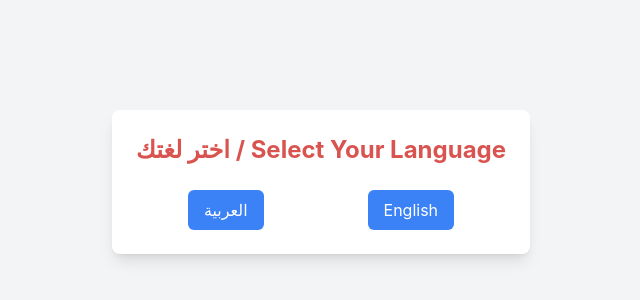
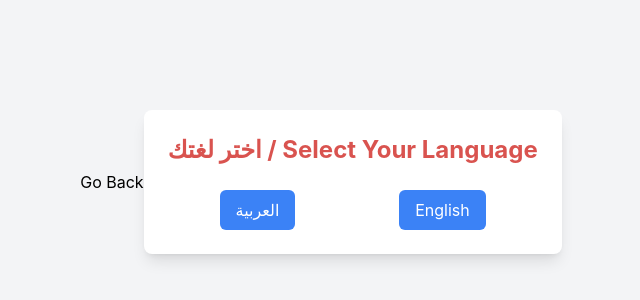
Before and after one commit to abdulrahmanRadan/who-is-react, a React (Create React App) app: page /language-selection in a window 1280 px wide. Shown: the part 218-518 px from the top of the page, without its empty margins (319-959 px from the left). Built offline with nearby package versions, Linux system fonts and the light colour scheme.

Commit message:
create button to Go Back in the language-selection and ErrorLinksPage to Go Home page

```diff
--- a/src/App.js
+++ b/src/App.js
@@ -13,7 +13,7 @@ const App = () => {
   return (
     <Router>
       <Routes>
-        <Route path="/" element={<Home />} />
+        <Route path="/who-is-react" element={<Home />} />
         <Route path="/language-selection" element={<LanguageSelection />} />
         <Route path="/ar" element={<ArabicPage />} />
         <Route path="/en" element={<EnglishPage />} />
--- a/src/components/LanguageSelection.js
+++ b/src/components/LanguageSelection.js
@@ -1,9 +1,11 @@
 import React from "react";
-import { Link } from "react-router-dom";
+import { Link, useNavigate } from "react-router-dom";
 
 const LanguageSelection = () => {
+  const navigate = useNavigate();
   return (
     <div className="min-h-screen flex items-center justify-center bg-gray-100">
+      <button onClick={() => navigate(-1)}>Go Back</button>
       <div className="bg-white p-6 rounded-lg shadow-lg text-center">
         <h1 className="text-2xl font-bold mb-6">
           اختر لغتك / Select Your Language
--- a/src/react_Errors/ErrorLinksPage.js
+++ b/src/react_Errors/ErrorLinksPage.js
@@ -1,10 +1,12 @@
 import React from "react";
-import { Link } from "react-router-dom";
+import { Link, useNavigate } from "react-router-dom";
 import "./ErrorLinksPage.css";
 
 const ErrorLinksPage = () => {
+  const navigate = useNavigate();
   return (
     <div className="error-links-container">
+      <button onClick={() => navigate(-1)}>Go Back!</button>
       <h1 className="title">Error Pages</h1>
       <ul>
         <li>
```
